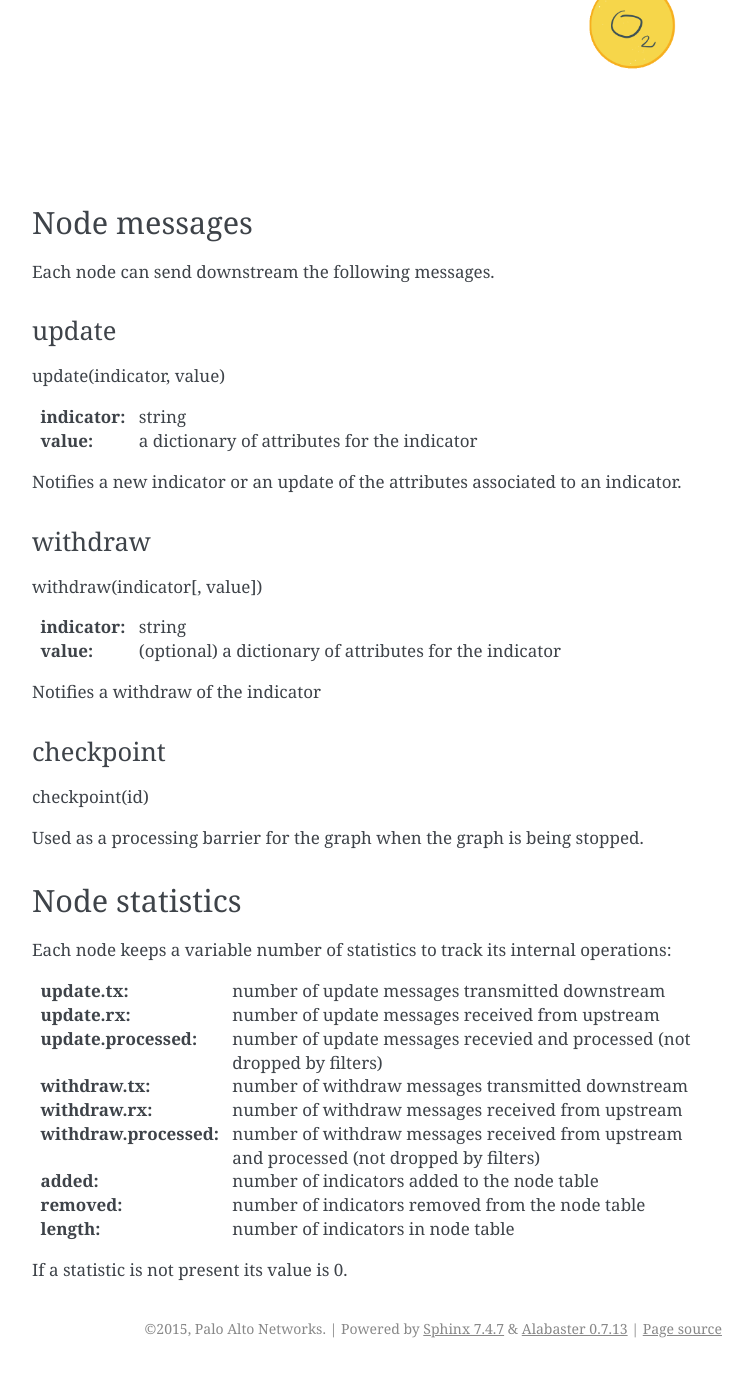
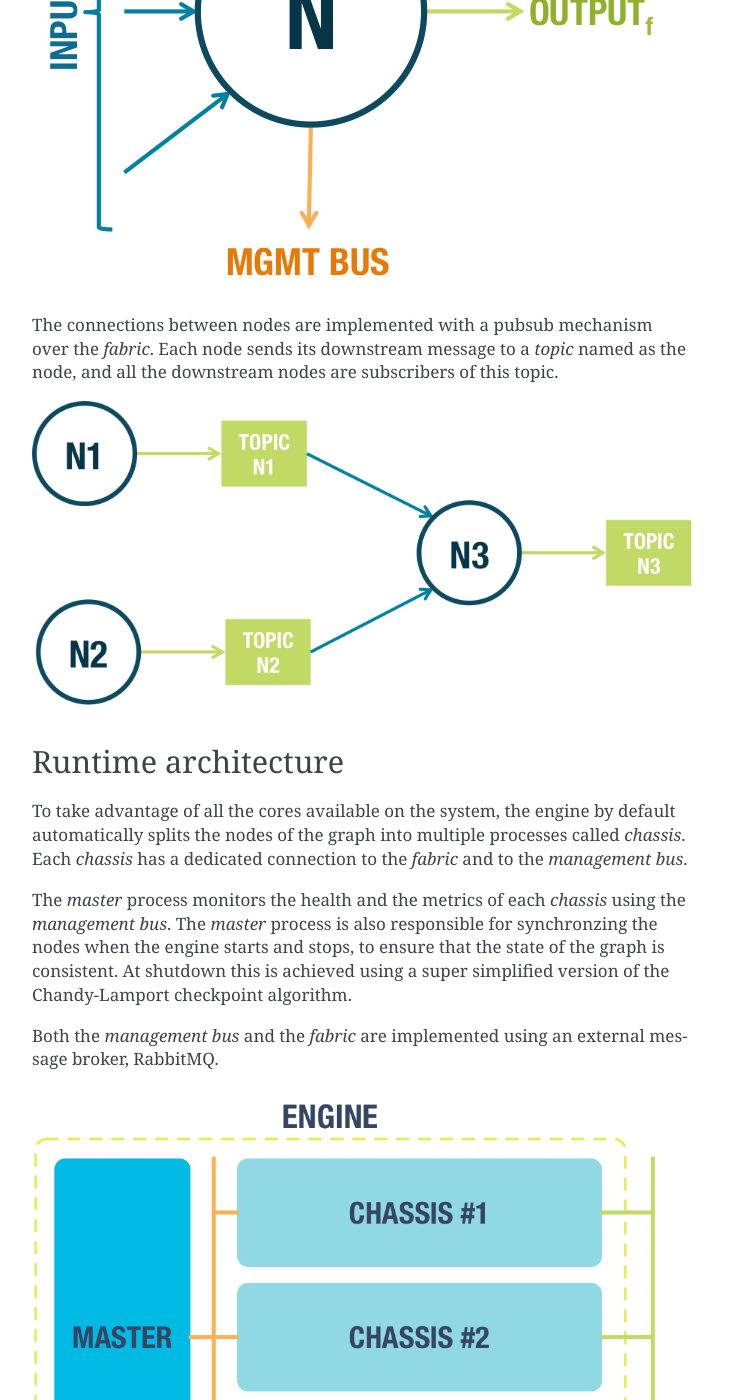
Before and after one commit to PaloAltoNetworks/minemeld-core, a Sphinx documentation site: the page built from docs/architecture.rst, in a window 1280 px wide and 1400 px high, scrolled down 2100 px. Shown: the whole window, without its empty margins (388-1141 px from the left). Built offline with Sphinx 7.4.7, drawn with Linux system fonts in a browser that asks for light colours; before the commit the page ends 3468 px from its top, so only the background shows below that; some of the changed text lies outside the part shown.

Commit message:
Updated architecture.rst, scripts.rst and messages.rst
Signed-off-by: Luigi Mori <l@isidora.org>

```diff
--- a/docs/architecture.rst
+++ b/docs/architecture.rst
@@ -4,86 +4,56 @@
 Processing graph
 ----------------
 
-The core processing engine of MineMeld is based on DAG of nodes. Indicators
-are retrieved by miner nodes (Mx in the pictures) and then pushed to
-downstream nodes via *update* messages. When an indicator stop being considered
-live, it is withdrawn sending a *withdraw* message to downstream nodes.
+The core processing engine of MineMeld is based on a Direct Acyclic Graph
+of nodes. Indicators are retrieved or received by Miner nodes and then pushed to
+downstream nodes via *update* messages. Nodes can also signal to downstream
+nodes the removal of an indicator (in case of expiration, ...) by sending
+a *withdraw* message.
 
-Typically each node maintains its own table of live indicators, where the
-definition of *live indicator* could change according to the node
-implementation. The processing engine could be thought as a graph of
-continuosly updating materialized views.
+Each node in the graph is independent from other nodes, there is no global
+state or global clock inside the engine. All the nodes are independent and
+asynchrnous. Each node is also responsabile for maintaining its own state.
+This architecture trades memory and disk for flexibility.
 
-.. image:: images/dag.png
+.. image:: images/updates.png
+
+.. image:: images/withdraws.png
 
 Node
 ----
 
-Each node could have 0 or more inputs and 0 or more output. Rather obviuosly
-if a node has 0 inputs it is considered a miner node, if a node has 0 ouput
-it is considered an output node.
+Each node may have 0 or more inputs and 0 or more output. Rather obviuosly
+if a node has 0 inputs it is considered a Miner node, if a node has 0 ouput
+it is considered an Output node.
 
-Each node also offers a RPC interface, for directed out of band requests, and
+Each node also offers a RPC interface, for direct out of band requests, and
 a connection to a *management bus* for status checks and management commands
 coming from the *management bus master*.
 
 .. image:: images/nodes.png
 
-The connections between nodes are implemented with a pubsub mechanism. Each
-node sends its downstream message to a *topic* named as the node, and all
-the downstream nodes are subscribers of this topic.
+The connections between nodes are implemented with a pubsub mechanism over
+the *fabric*. Each node sends its downstream message to a *topic* named as
+the node, and all the downstream nodes are subscribers of this topic.
 
 .. image:: images/topics.png
 
-Node messages
--------------
+Runtime architecture
+--------------------
 
-Each node can send downstream the following messages.
+To take advantage of all the cores available on the system, the engine
+by default automatically splits the nodes of the graph into multiple
+processes called *chassis*. Each *chassis* has a dedicated connection
+to the *fabric* and to the *management bus*.
 
-update
-******
+The *master* process monitors the health and the metrics of each *chassis*
+using the *management bus*. The *master* process is also responsible for
+synchronzing the nodes when the engine starts and stops, to ensure that
+the state of the graph is consistent. At shutdown this is achieved
+using a super simplified version of the Chandy-Lamport checkpoint
+algorithm.
 
-update(indicator, value)
+Both the *management bus* and the *fabric* are implemented using an
+external message broker, RabbitMQ.
 
-:indicator: string
-:value: a dictionary of attributes for the indicator
-
-Notifies a new indicator or an update of the attributes associated to an
-indicator.
-
-withdraw
-********
-
-withdraw(indicator[, value])
-
-:indicator: string
-:value: (optional) a dictionary of attributes for the indicator
-
-Notifies a withdraw of the indicator
-
-checkpoint
-**********
-
-checkpoint(id)
-
-Used as a processing barrier for the graph when the graph is being stopped.
-
-Node statistics
----------------
-
-Each node keeps a variable number of statistics to track its internal
-operations:
-
-:update.tx: number of update messages transmitted downstream
-:update.rx: number of update messages received from upstream
-:update.processed: number of update messages recevied and processed
-    (not dropped by filters)
-:withdraw.tx: number of withdraw messages transmitted downstream
-:withdraw.rx: number of withdraw messages received from upstream
-:withdraw.processed: number of withdraw messages received from upstream
-    and processed (not dropped by filters)
-:added: number of indicators added to the node table
-:removed: number of indicators removed from the node table
-:length: number of indicators in node table
-
-If a statistic is not present its value is 0.
+.. image:: images/chassis-architecture.png
--- a/docs/index.rst
+++ b/docs/index.rst
@@ -12,6 +12,7 @@
    :maxdepth: 1
 
    architecture
+   messages
    scripts
    schema
    statusapi
```
Also changed, not shown: docs/messages.rst (added, +35 -0 lines), docs/scripts.rst (+34 -19 lines), docs/images/chassis-architecture.png, docs/images/nodes.png, docs/images/topics.png, docs/images/updates.png (added), docs/images/withdraws.png (added).
